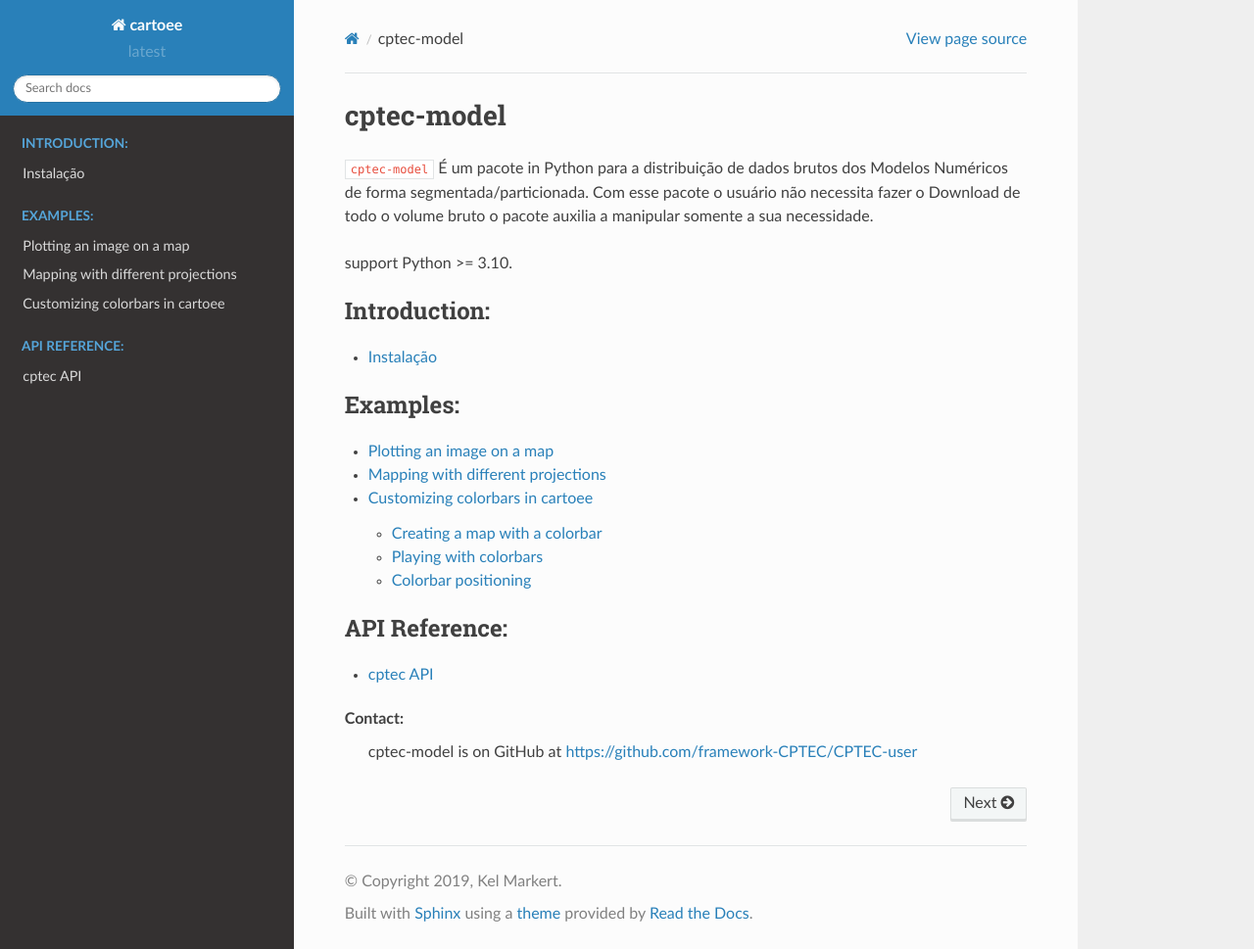
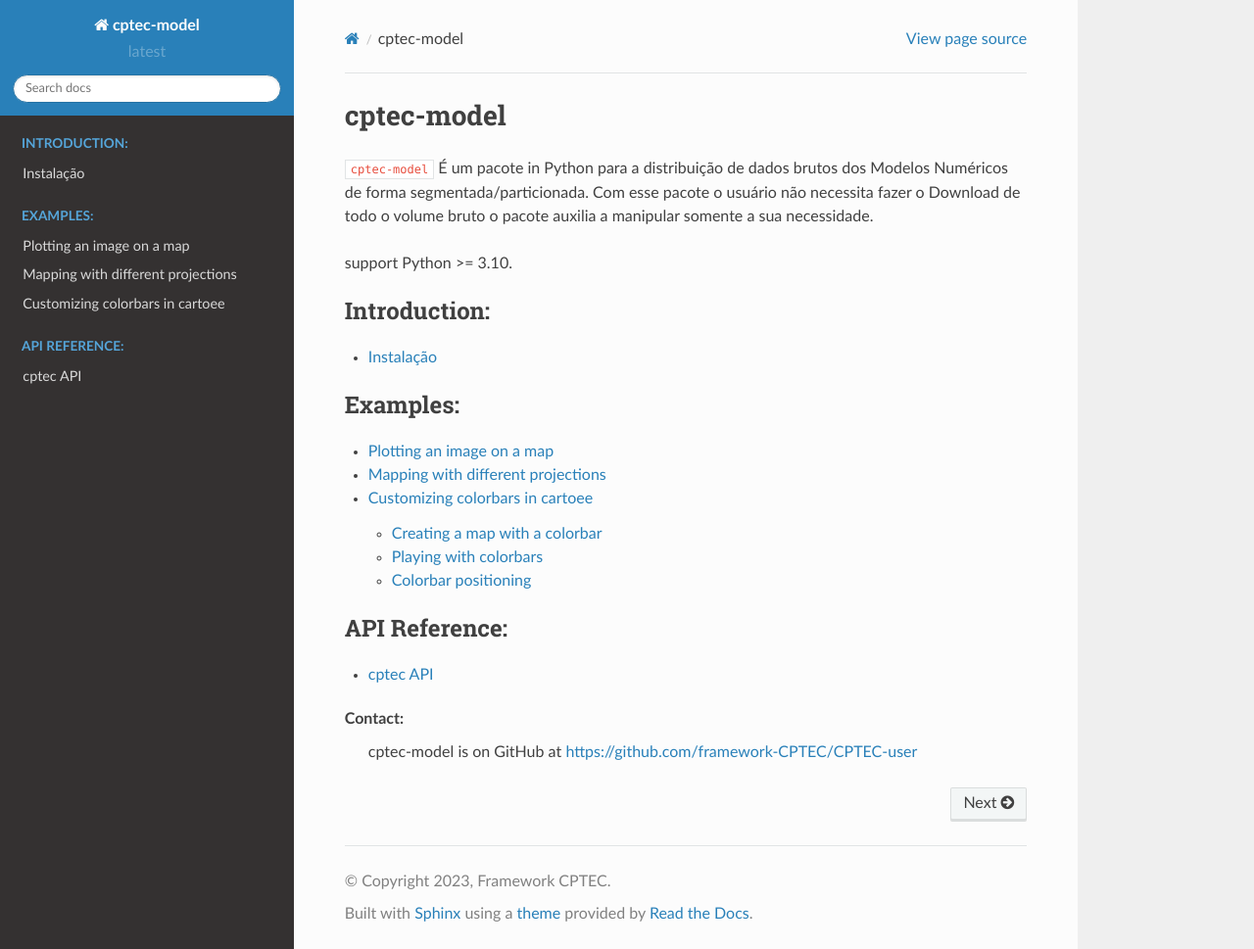
Before and after one commit to framework-CPTEC/tutorial-cptec-model, a Sphinx documentation site: the page built from docs/index.rst, in a window 1280 px wide and 969 px high. Shown: the whole window at 98% size. Built offline with Sphinx 7.4.7 and the Read the Docs theme 2.0.0, drawn with Linux system fonts in a browser that asks for light colours; pages that are not in the unit, such as notebooks, are missing from menus.

Commit message:
Update conf.py

```diff
--- a/docs/conf.py
+++ b/docs/conf.py
@@ -19,9 +19,9 @@
 
 # -- Project information -----------------------------------------------------
 
-project = 'cartoee'
-copyright = '2019, Kel Markert'
-author = 'Kel Markert'
+project = 'cptec-model'
+copyright = '2023, Framework CPTEC'
+author = 'Framework CPTEC'
 
 # The short X.Y version
 version = 'latest'
@@ -110,7 +110,7 @@
 # -- Options for HTMLHelp output ---------------------------------------------
 
 # Output file base name for HTML help builder.
-htmlhelp_basename = 'cartoeedoc'
+htmlhelp_basename = 'cptec-modeldoc'
 
 
 # -- Options for LaTeX output ------------------------------------------------
@@ -137,8 +137,8 @@
 # (source start file, target name, title,
 #  author, documentclass [howto, manual, or own class]).
 latex_documents = [
-    (master_doc, 'cartoee.tex', 'cartoee Documentation',
-     'Kel Markert', 'manual'),
+    (master_doc, 'cptecmodel.tex', 'cptecmodel Documentation',
+     'Framework CPTEC', 'manual'),
 ]
 
 
@@ -147,7 +147,7 @@
 # One entry per manual page. List of tuples
 # (source start file, name, description, authors, manual section).
 man_pages = [
-    (master_doc, 'cartoee', 'cartoee Documentation',
+    (master_doc, 'cptecmodel', 'cptecmodel Documentation',
      [author], 1)
 ]
 
@@ -158,8 +158,8 @@
 # (source start file, target name, title, author,
 #  dir menu entry, description, category)
 texinfo_documents = [
-    (master_doc, 'cartoee', 'cartoee Documentation',
-     author, 'cartoee', 'One line description of project.',
+    (master_doc, 'cptecmodel', 'cptecmodel Documentation',
+     author, 'cptecmodel', 'One line description of project.',
      'Miscellaneous'),
 ]
 
```
